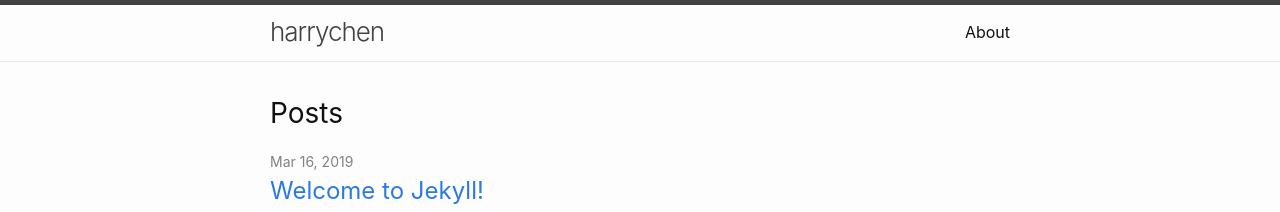
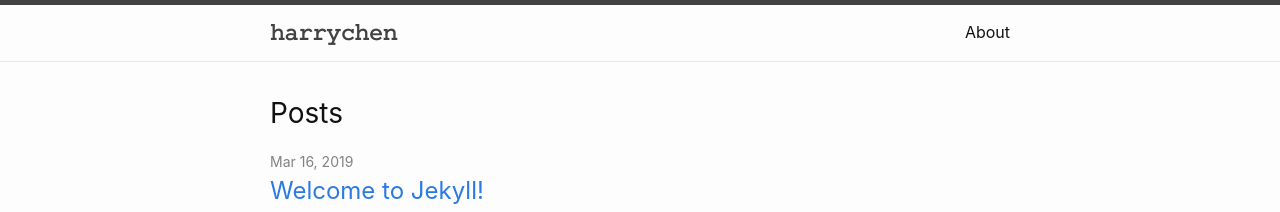
Before and after one commit to h8rry/harrychen.net, a Jekyll site: the page built from index.md, in a window 1280 px wide. Shown: the top 212 px of the page. Built offline with Jekyll 4.4.1, drawn with Linux system fonts in a browser that asks for light colours.

Commit message:
Add font

```diff
--- a/_sass/minima.scss
+++ b/_sass/minima.scss
@@ -1,6 +1,18 @@
 @charset "utf-8";
 
 // Define defaults for each variable.
+
+@font-face {
+  font-family: bt_mono_bold;
+  src: url(./fonts/bt_mono_bold.otf);
+}
+$bt-mono-bold: "bt_mono_bold";
+
+@font-face {
+  font-family: bt_mono_regular;
+  src: url(./fonts/bt_mono_regular.otf);
+}
+$bt-mono-regular: "bt_mono_regular";
 
 $base-font-family: -apple-system, BlinkMacSystemFont, "Segoe UI", Roboto, Helvetica, Arial, sans-serif, "Apple Color Emoji", "Segoe UI Emoji", "Segoe UI Symbol" !default;
 $base-font-size:   16px !default;
--- a/_sass/minima/_layout.scss
+++ b/_sass/minima/_layout.scss
@@ -12,6 +12,7 @@
 
 .site-title {
   @include relative-font-size(1.625);
+  font-family: $bt-mono-bold;
   font-weight: 300;
   line-height: $base-line-height * $base-font-size * 2.25;
   letter-spacing: -1px;
```
Also changed, not shown: assets/fonts/bt_mono_bold.otf (added), assets/fonts/bt_mono_regular.otf (added).
